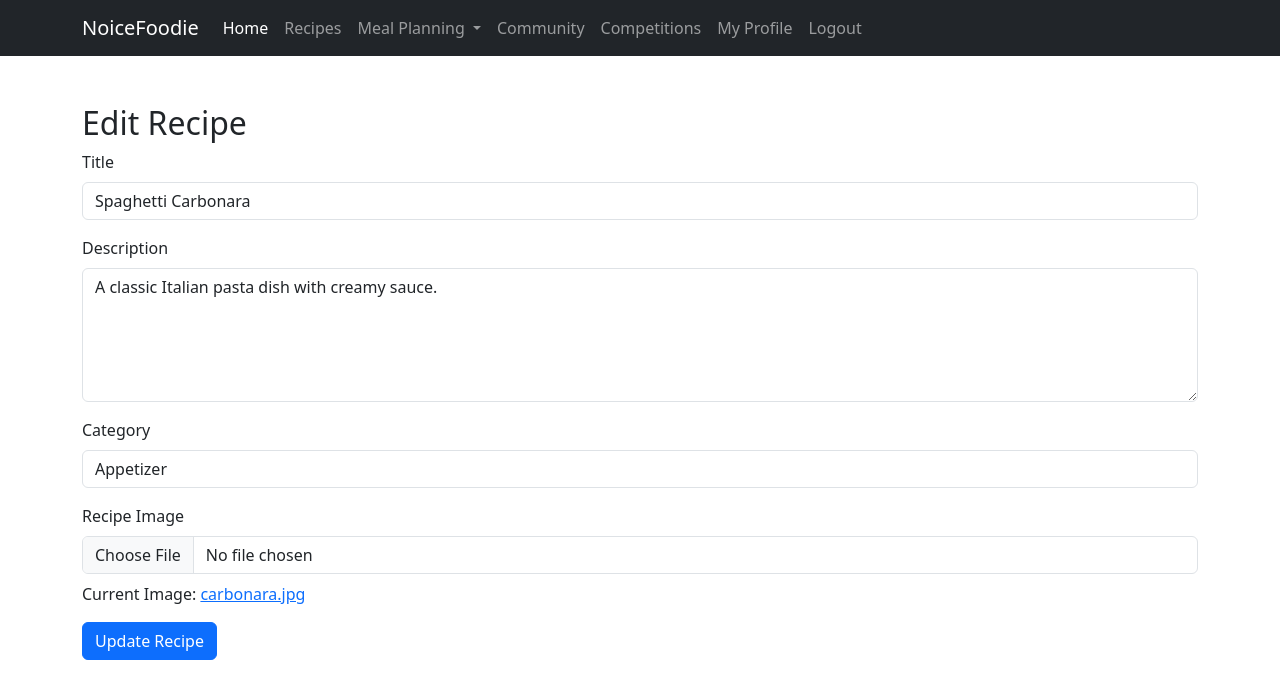
After one commit to weiredddddd/serversideee, a PHP site: page /recipes/edit.php?id=1 in a window 1280 px wide. The commit adds this page. Shown: the top 699 px of the page. Run offline with PHP 8.4, Linux system fonts and the light colour scheme; a user stored in the database is signed in; data comes from the database, SQL or seed files in the repository.

Commit message:
Added edit/delete/manage but navbar still hav issues

```diff
--- /dev/null
+++ b/config/config.php
@@ -0,0 +1,4 @@
+<?php
+// config.php
+define('BASE_URL', '/asm/'); // Adjust this based on your project's base URL
+?>
--- a/index.php
+++ b/index.php
@@ -37,7 +37,7 @@ $recipes = $stmt->fetchAll(PDO::FETCH_ASSOC);
 <head>
     <title>Explore Cuisine | NoiceFoodie</title>
     <link href="https://cdn.jsdelivr.net/npm/bootstrap@5.3.2/dist/css/bootstrap.min.css" rel="stylesheet">
-    <link rel="stylesheet" href="assets/style.css"> <!-- Custom CSS -->
+    <link rel="stylesheet" href="../assets/style.css"> <!-- Custom CSS -->
     <script src="https://cdn.jsdelivr.net/npm/bootstrap@5.3.2/dist/js/bootstrap.bundle.min.js"></script>
     <style>
         /* Slideshow Custom Size */
--- a/recipes/add_recipe.php
+++ b/recipes/add_recipe.php
@@ -1,13 +1,13 @@
 <?php
 session_start(); // Start session to check if user is logged in
-
+//require __DIR__.'/../config.php';
 // Redirect if not logged in
 if (!isset($_SESSION['user_id'])) {
     header("Location: ../users/login.php"); // Adjust path to login.php
     exit();
 }
 
-include '../config/db.php'; // Include database connection
+include 'config/db.php'; // Include database connection
 $errors = []; // Array to store errors
 
 // Handle form submission
--- /dev/null
+++ b/recipes/edit.php
@@ -0,0 +1,146 @@
+<?php
+session_start();
+require '../config/db.php'; // Adjust path to db.php
+
+// Check if user is logged in
+if (!isset($_SESSION['user_id'])) {
+    header("Location: ../users/login.php"); // Redirect to login page
+    exit();
+}
+
+// Check if recipe ID is provided
+if (!isset($_GET['id']) || empty($_GET['id'])) {
+    header("Location: manage.php"); // Redirect to manage page
+    exit();
+}
+
+$recipe_id = $_GET['id'];
+$user_id = $_SESSION['user_id'];
+
+// Fetch the recipe to edit
+$stmt = $pdo->prepare("SELECT * FROM Recipes WHERE recipe_id = ? AND user_id = ?");
+$stmt->execute([$recipe_id, $user_id]);
+$recipe = $stmt->fetch(PDO::FETCH_ASSOC);
+
+// If recipe doesn't exist or doesn't belong to the user, redirect
+if (!$recipe) {
+    header("Location: manage.php");
+    exit();
+}
+
+$errors = [];
+
+// Handle form submission
+if ($_SERVER['REQUEST_METHOD'] == 'POST') {
+    $title = trim($_POST['title']);
+    $description = trim($_POST['description']);
+    $category = trim($_POST['category']);
+
+    // Validate inputs
+    if (empty($title)) {
+        $errors[] = "Title is required.";
+    }
+    if (empty($description)) {
+        $errors[] = "Description is required.";
+    }
+    if (empty($category)) {
+        $errors[] = "Category is required.";
+    }
+
+    // Handle image upload
+    $image_url = $recipe['image_url']; // Keep the existing image by default
+    if (!empty($_FILES['image']['name'])) {
+        $upload_dir = '../uploads/'; // Directory to store uploaded images
+        $image_name = basename($_FILES['image']['name']);
+        $target_file = $upload_dir . $image_name;
+
+        // Validate file type
+        $allowed_types = ['image/jpeg', 'image/png', 'image/gif'];
+        if (!in_array($_FILES['image']['type'], $allowed_types)) {
+            $errors[] = "Only JPG, PNG, and GIF files are allowed.";
+        }
+
+        // Move uploaded file to the uploads directory
+        if (empty($errors)) {
+            if (move_uploaded_file($_FILES['image']['tmp_name'], $target_file)) {
+                $image_url = $image_name; // Save the new file name in the database
+            } else {
+                $errors[] = "Failed to upload image.";
+            }
+        }
+    }
+
+    // If no errors, update the recipe
+    if (empty($errors)) {
+        $stmt = $pdo->prepare("UPDATE Recipes SET title = ?, description = ?, category = ?, image_url = ? WHERE recipe_id = ? AND user_id = ?");
+        $stmt->execute([$title, $description, $category, $image_url, $recipe_id, $user_id]);
+
+        // Redirect to manage recipes page with success message
+        $_SESSION['success_message'] = "Recipe updated successfully!";
+        header("Location: manage.php");
+        exit();
+    }
+}
+?>
+
+<!DOCTYPE html>
+<html lang="en">
+<head>
+    <meta charset="UTF-8">
+    <meta name="viewport" content="width=device-width, initial-scale=1.0">
+    <title>Edit Recipe</title>
+    <link href="https://cdn.jsdelivr.net/npm/bootstrap@5.3.2/dist/css/bootstrap.min.css" rel="stylesheet">
+</head>
+<body>
+    <?php include '../navigation.php'; ?> <!-- Include navigation bar -->
+
+    <div class="container mt-5">
+        <h2>Edit Recipe</h2>
+
+        <!-- Display Errors -->
+        <?php if (!empty($errors)): ?>
+            <div class="alert alert-danger">
+                <ul>
+                    <?php foreach ($errors as $error): ?>
+                        <li><?= htmlspecialchars($error) ?></li>
+                    <?php endforeach; ?>
+                </ul>
+            </div>
+        <?php endif; ?>
+
+        <!-- Edit Recipe Form -->
+        <form method="POST" action="" enctype="multipart/form-data">
+            <div class="mb-3">
+                <label class="form-label">Title</label>
+                <input type="text" name="title" class="form-control" value="<?= htmlspecialchars($recipe['title']) ?>" required>
+            </div>
+
+            <div class="mb-3">
+                <label class="form-label">Description</label>
+                <textarea name="description" class="form-control" rows="5" required><?= htmlspecialchars($recipe['description']) ?></textarea>
+            </div>
+
+            <div class="mb-3">
+                <label class="form-label">Category</label>
+                <select name="category" class="form-control" required>
+                    <option value="Appetizer" <?= $recipe['category'] === 'Appetizer' ? 'selected' : '' ?>>Appetizer</option>
+                    <option value="Main Course" <?= $recipe['category'] === 'Main Course' ? 'selected' : '' ?>>Main Course</option>
+                    <option value="Dessert" <?= $recipe['category'] === 'Dessert' ? 'selected' : '' ?>>Dessert</option>
+                </select>
+            </div>
+
+            <div class="mb-3">
+                <label class="form-label">Recipe Image</label>
+                <input type="file" name="image" class="form-control">
+                <?php if (!empty($recipe['image_url'])): ?>
+                    <p class="mt-2">Current Image: <a href="../uploads/<?= htmlspecialchars($recipe['image_url']) ?>" target="_blank"><?= htmlspecialchars($recipe['image_url']) ?></a></p>
+                <?php endif; ?>
+            </div>
+
+            <button type="submit" class="btn btn-primary">Update Recipe</button>
+        </form>
+    </div>
+
+    <script src="https://cdn.jsdelivr.net/npm/bootstrap@5.3.2/dist/js/bootstrap.bundle.min.js"></script>
+</body>
+</html>
--- a/recipes/view.php
+++ b/recipes/view.php
@@ -1,7 +1,7 @@
 <?php
 session_start(); // Start session (if needed for user-specific actions)
-include '../config/db.php'; // Adjust path if needed
-include '../navigation.php'; // Include navigation bar
+include 'config/db.php'; // Adjust path if needed
+include 'navigation.php'; // Include navigation bar
 
 // Validate recipe ID
 if (!isset($_GET['id']) || empty($_GET['id'])) {
--- a/users/forgot_password.php
+++ b/users/forgot_password.php
@@ -1,5 +1,5 @@
 <?php
-include 'config/db.php';
+include '../config/db.php';
 
 if ($_SERVER["REQUEST_METHOD"] == "POST") {
     $email = $_POST['email'];
--- a/users/profile.php
+++ b/users/profile.php
@@ -31,7 +31,7 @@ if (!isset($_SESSION['user_id'])) {
                     <a class="nav-link" href="../recipes/add_recipe.php">Add Recipe</a>
                 </li>
                 <li class="nav-item">
-                    <a class="nav-link" href="manage_recipes.php">Manage My Recipes</a>
+                    <a class="nav-link" href="../recipes/manage.php">Manage My Recipes</a>
                 </li>
                 <li class="nav-item">
                     <a class="nav-link btn btn-danger text-white" href="logout.php">Logout</a>
@@ -74,7 +74,7 @@ if (!isset($_SESSION['user_id'])) {
             <div class="card p-3 shadow-sm">
                 <h5>My Recipes</h5>
                 <p class="text-muted">View and manage the recipes you've posted.</p>
-                <a href="manage_recipes.php" class="btn btn-primary w-100">Manage My Recipes</a>
+                <a href="../recipes/manage.php" class="btn btn-primary w-100">Manage My Recipes</a>
             </div>
 
             <div class="card p-3 shadow-sm mt-3">
```
Also changed, not shown: recipes/delete.php (added, +39 -0 lines), recipes/manage.php (+18 -6 lines).
